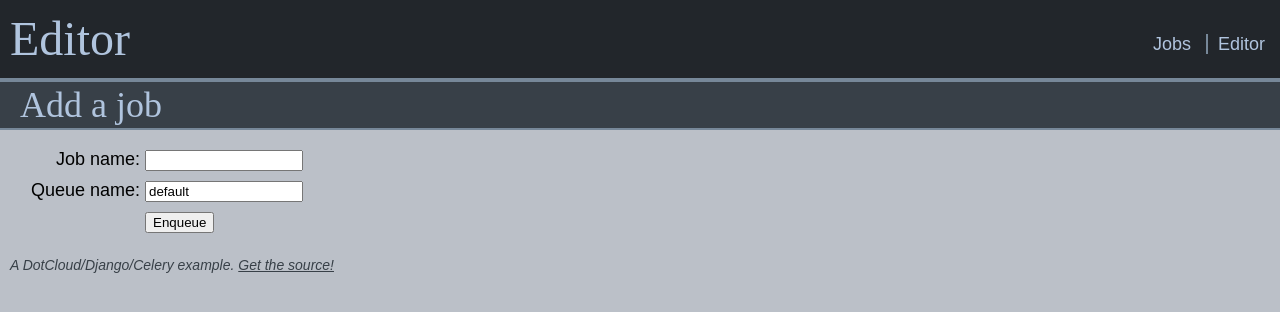
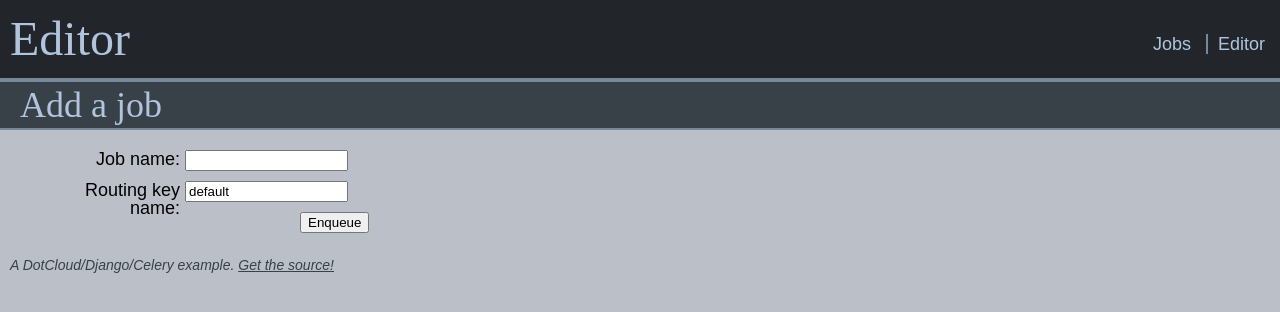
Before and after one commit to linearregression/dj-celery, a Django app: page /editor/ in a window 1280 px wide. Shown: the top 312 px of the page. Run offline with Django 3.2, Linux system fonts and the light colour scheme; parts of the project's set-up code (start-up, migrations or seed data) failed here and were passed over.

Commit message:
Declare a default, catch-all, topic queue to illustrate the principle of routing, adjust the views accordingly

```diff
--- a/minestrone/soup/static/screen.css
+++ b/minestrone/soup/static/screen.css
@@ -111,12 +111,12 @@ em {
 .field label {
     text-align: right;
     float: left;
-    width: 110px;
+    width: 150px;
     margin-right: 5px;
 }
 
 .field input {
-    width: 150px;
+    width: 155px;
 }
 
 #button {
--- a/minestrone/soup/views.py
+++ b/minestrone/soup/views.py
@@ -22,10 +22,10 @@ class EditorView(FormView):
                 required=True,
                 label='Job name:'
         )
-        queue_name = forms.CharField(
+        routing_key_name = forms.CharField(
                 max_length=128,
                 required=True,
-                label='Queue name:',
+                label='Routing key name:',
                 initial='default'
         )
 
@@ -35,6 +35,6 @@ class EditorView(FormView):
 
     def form_valid(self, form):
         name = form.cleaned_data['job_name']
-        queue = form.cleaned_data['queue_name']
-        tasks.lazy_job.apply_async(args=[name], rounting_key=queue)
+        routing_key = 'tasks.{0}'.format(form.cleaned_data['routing_key_name'])
+        tasks.lazy_job.apply_async(args=[name], routing_key=routing_key)
         return HttpResponseRedirect(self.get_success_url())
--- a/minestrone/templates/soup/jobs.html
+++ b/minestrone/templates/soup/jobs.html
@@ -8,16 +8,16 @@
         <h3>{{ worker.0 }}:</h3>
             <div class="listing">
                 {% if worker.1 %}
-                {% for task in worker.1 %}
                 <table>
                 <thead>
-                    <tr><th>Type</th><th>Args</th><th>Queue</th></tr>
+                    <tr><th>Type</th><th>Args</th><th>Routing Key</th></tr>
                 </thead>
                 <tbody>
+                {% for task in worker.1 %}
                     <tr><td>{{ task.name }}</td><td>{{ task.args }}</td><td>{{ task.delivery_info.routing_key }}</td></tr>
+                {% endfor %}
                 </tbody>
                 </table>
-                {% endfor %}
                 {% else %}
                 <em>No jobs pending.</em>
                 {% endif %}
```
Also changed, not shown: minestrone/settings.py (+10 -0 lines).
